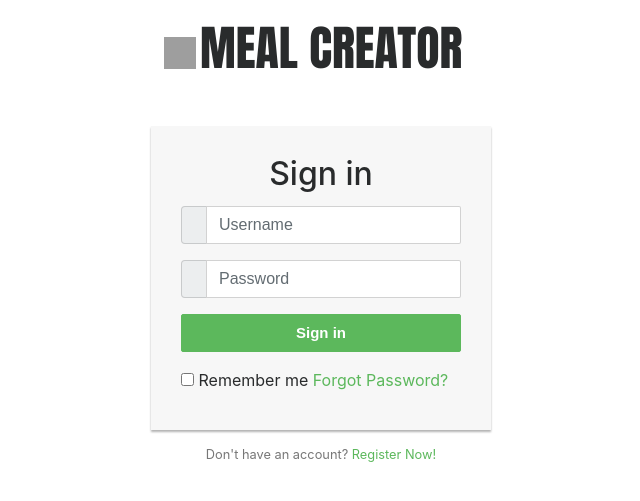
After one commit to vict-guo/Meal-Creator-Website, a Django app: page /accounts/login/ in a window 1280 px wide. The commit adds this page. Shown: the top 501 px of the page, without its empty margins (319-959 px from the left). Run offline with Django 3.2, Linux system fonts and the light colour scheme; some libraries are stand-ins or nearby versions; grey boxes are pictures that could not be loaded.

Commit message:
added login functions

```diff
--- a/MealCreator/settings.py
+++ b/MealCreator/settings.py
@@ -27,7 +27,7 @@ SECRET_KEY = os.environ.get('DJANGO_SECRET_KEY', '2-j^8c3=_-&-azbt)lsp*u&4z0)((7
 # SECURITY WARNING: don't run with debug turned on in production!
 DEBUG = os.environ.get('DJANGO_DEBUG', '') != 'False'
 
-ALLOWED_HOSTS = ['mealcreator.herokuapp.com']
+ALLOWED_HOSTS = ['mealcreator.herokuapp.com','127.0.0.1']
 
 # Application definition
 
@@ -131,3 +131,5 @@ STATIC_ROOT = os.path.join(BASE_DIR, 'staticfiles')
 db_from_env = dj_database_url.config(conn_max_age=500)
 DATABASES['default'].update(db_from_env)
 STATICFILES_STORAGE = 'whitenoise.storage.CompressedManifestStaticFilesStorage'
+LOGIN_REDIRECT_URL = '/'
+LOGOUT_REDIRECT_URL = '/'
--- a/MealCreator/urls.py
+++ b/MealCreator/urls.py
@@ -14,7 +14,7 @@ Including another URLconf
     2. Add a URL to urlpatterns:  path('blog/', include('blog.urls'))
 """
 from django.contrib import admin
-from django.urls import path
+from django.urls import path,include
 
 from pages.views import home_view,about_view,contact_view
 
@@ -23,4 +23,5 @@ urlpatterns = [
     path('about/',about_view,name='About'),
     path('contact/',contact_view,name='Contact Us'),
     path('admin/', admin.site.urls),
+    path('accounts/', include('django.contrib.auth.urls')),
 ]
--- a/templates/base.html
+++ b/templates/base.html
@@ -14,6 +14,7 @@
 
     <title> Meal Creator </title>
     <link rel="stylesheet" href="{% static "/style.css" %}">
+
 </head>
 <body>
     {% include 'navbar.html' %}
--- a/templates/navbar.html
+++ b/templates/navbar.html
@@ -13,6 +13,11 @@
 
         <div class="collapse navbar-collapse" id="bs-example-navbar-collapse-1">
             <ul class="nav navbar-nav">
+                {% if user.is_authenticated %}
+                <li><a href="{% url 'logout'%}">Sign Out</a></li>
+                {% else %}
+                <li><a href="{% url 'login'%}">Log In</a></li>
+                {% endif %}
                 <li><a href="{% url 'Home'%}">Home</a></li>
                 <li><a href="{% url 'Contact Us'%}">Contact</a></li>
                 <li><a href="{% url 'About'%}">About</a></li>
--- /dev/null
+++ b/templates/registration/login.html
@@ -0,0 +1,89 @@
+{% extends 'base.html' %}
+
+{% block content %}
+
+<style type="text/css">
+	.login-form {
+		width: 340px;
+    	margin: 30px auto;
+	}
+    .login-form form {
+    	margin-bottom: 15px;
+        background: #f7f7f7;
+        box-shadow: 0px 2px 2px rgba(0, 0, 0, 0.3);
+        padding: 30px;
+    }
+    .login-form h2 {
+        margin: 0 0 15px;
+    }
+    .login-form .hint-text {
+		color: #777;
+		padding-bottom: 15px;
+		text-align: center;
+    }
+    .form-control, .btn {
+        min-height: 38px;
+        border-radius: 2px;
+    }
+    .login-btn {
+        font-size: 15px;
+        font-weight: bold;
+    }
+    .or-seperator {
+        margin: 20px 0 10px;
+        text-align: center;
+        border-top: 1px solid #ccc;
+    }
+    .or-seperator i {
+        padding: 0 10px;
+        background: #f7f7f7;
+        position: relative;
+        top: -11px;
+        z-index: 1;
+    }
+    .social-btn .btn {
+        margin: 10px 0;
+        font-size: 15px;
+        text-align: left;
+        line-height: 24px;
+    }
+	.social-btn .btn i {
+		float: left;
+		margin: 4px 15px  0 5px;
+        min-width: 15px;
+	}
+	.input-group-addon .fa{
+		font-size: 18px;
+	}
+</style>
+</head>
+<body>
+<div class="login-form">
+    <form method="post">
+        {% csrf_token %}
+        <h2 class="text-center">Sign in</h2>
+        <div class="form-group">
+        	<div class="input-group">
+                <span class="input-group-addon"><i class="fa fa-user"></i></span>
+                <input type="text" class="form-control" name="username" placeholder="Username" required="required">
+            </div>
+        </div>
+		<div class="form-group">
+            <div class="input-group">
+                <span class="input-group-addon"><i class="fa fa-lock"></i></span>
+                <input type="password" class="form-control" name="password" placeholder="Password" required="required">
+            </div>
+        </div>
+        <div class="form-group">
+            <button type="submit" class="btn btn-success btn-block login-btn">Sign in</button>
+        </div>
+        <div class="clearfix">
+            <label class="pull-left checkbox-inline"><input type="checkbox"> Remember me</label>
+            <a class="pull-right text-success">Forgot Password?</a>
+        </div>
+
+    </form>
+    <div class="hint-text small">Don't have an account? <a class="text-success">Register Now!</a></div>
+</div>
+</body>
+{% endblock %}
```
Also changed, not shown: templates/home.html (+6 -6 lines), db.sqlite3.
